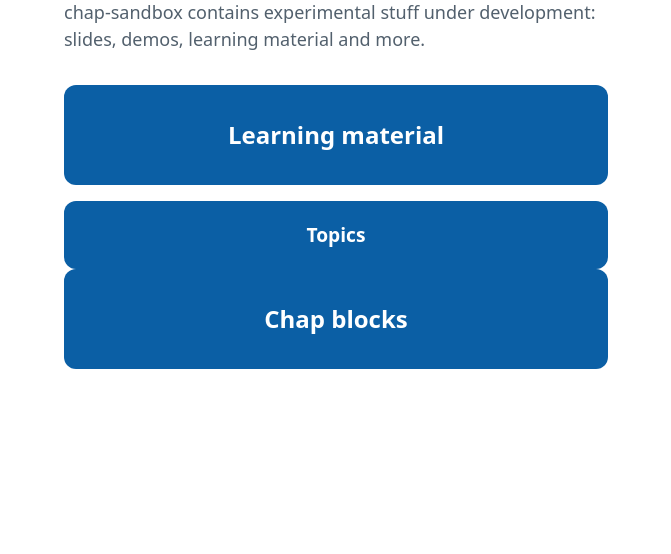
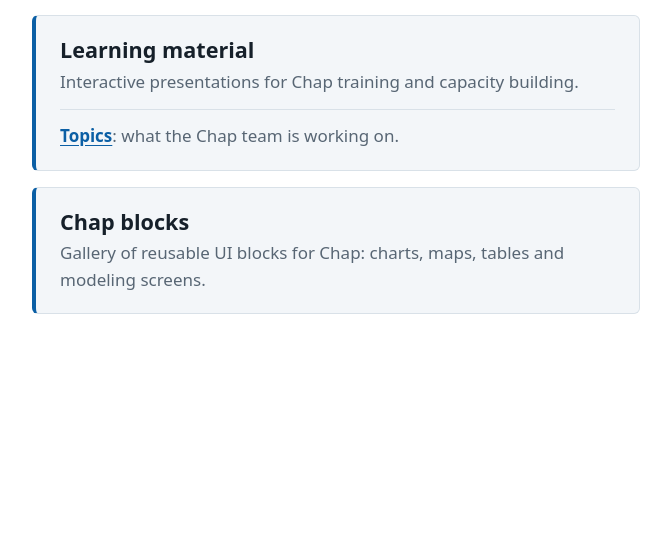
Before and after one commit to dhis2-chap/chap-sandbox, a plain HTML site: page site/index.html in a window 1280 px wide. Shown: the part 246-800 px from the top of the page, without its empty margins (304-975 px from the left). Drawn offline with Linux system fonts and the light colour scheme.

Commit message:
feat: restyle the front page as a list of described entries
Each entry is a box with a title and a one-line description; Topics now sits inside Learning material instead of looking like a separate entry.

```diff
--- a/site/index.html
+++ b/site/index.html
@@ -8,18 +8,20 @@
   <style>
     :root {
       --bg: #ffffff;
-      --fg: #1f2933;
-      --muted: #52606d;
-      --box: #0b5fa5;
-      --box-fg: #ffffff;
+      --fg: #16202a;
+      --muted: #586674;
+      --accent: #0b5fa5;
+      --line: #d9e1e8;
+      --surface: #f3f6f9;
     }
     @media (prefers-color-scheme: dark) {
       :root {
-        --bg: #14181d;
+        --bg: #12161b;
         --fg: #e6ebf0;
         --muted: #9aa5b1;
-        --box: #1f6fb8;
-        --box-fg: #ffffff;
+        --accent: #6cb0f0;
+        --line: #2a323b;
+        --surface: #1a2028;
       }
     }
     * { box-sizing: border-box; }
@@ -27,41 +29,69 @@
       margin: 0;
       background: var(--bg);
       color: var(--fg);
-      font: 18px/1.5 system-ui, -apple-system, "Segoe UI", Roboto, sans-serif;
+      font: 17px/1.55 system-ui, -apple-system, "Segoe UI", Roboto, sans-serif;
     }
     main {
-      max-width: 36rem;
+      max-width: 40rem;
       margin: 0 auto;
-      padding: 4rem 16px;
-      min-height: 100vh;
-      display: flex;
-      flex-direction: column;
-      justify-content: center;
+      padding: clamp(3rem, 12vh, 7rem) 16px 4rem;
     }
-    h1 { font-size: 2rem; margin: 0 0 0.75rem; }
-    p { margin: 0 0 2rem; color: var(--muted); }
-    .box {
-      display: block;
-      background: var(--box);
-      color: var(--box-fg);
-      text-decoration: none;
-      border-radius: 12px;
-      padding: 2rem;
-      font-size: 1.5rem;
-      font-weight: 600;
-      text-align: center;
+    h1 {
+      font-size: clamp(2.25rem, 7vw, 3.25rem);
+      line-height: 1.05;
+      letter-spacing: -0.02em;
+      font-weight: 750;
+      margin: 0 0 1rem;
     }
-    .box:hover, .box:focus { filter: brightness(1.1); }
-    .box-small { margin-top: 1rem; padding: 1.25rem; font-size: 1.2rem; }
+    .lead {
+      margin: 0 0 2.5rem;
+      max-width: 32rem;
+      color: var(--muted);
+      font-size: 1.1rem;
+    }
+    ul { list-style: none; margin: 0; padding: 0; display: grid; gap: 1rem; }
+    .entry {
+      position: relative;
+      background: var(--surface);
+      border: 1px solid var(--line);
+      border-left: 4px solid var(--accent);
+      border-radius: 6px;
+      padding: 1.25rem 1.5rem;
+    }
+    .entry:hover { border-color: var(--accent); }
+    .entry h2 { font-size: 1.35rem; line-height: 1.25; margin: 0 0 0.35rem; }
+    .entry h2 a { color: var(--fg); text-decoration: none; }
+    /* The whole box opens the entry; links inside it sit above this layer. */
+    .entry h2 a::after { content: ""; position: absolute; inset: 0; border-radius: 6px; }
+    .entry:hover h2 a { color: var(--accent); }
+    .entry p { margin: 0; color: var(--muted); }
+    .entry .sub {
+      position: relative;
+      margin-top: 0.85rem;
+      padding-top: 0.85rem;
+      border-top: 1px solid var(--line);
+    }
+    .sub a { color: var(--accent); font-weight: 600; text-underline-offset: 3px; }
+    a:focus-visible { outline: none; }
+    .entry:has(h2 a:focus-visible) { outline: 3px solid var(--accent); outline-offset: 3px; }
+    .sub a:focus-visible { outline: 3px solid var(--accent); outline-offset: 2px; border-radius: 2px; }
   </style>
 </head>
 <body>
   <main>
     <h1>Chap sandbox</h1>
-    <p>chap-sandbox contains experimental stuff under development: slides, demos, learning material and more.</p>
-    <a class="box" href="/learning-material/">Learning material</a>
-    <a class="box box-small" href="/learning-material/topics/">Topics</a>
-    <a class="box" href="/blocks/">Chap blocks</a>
+    <p class="lead">Experimental Chap work under development: slides, demos, learning material and more.</p>
+    <ul>
+      <li class="entry">
+        <h2><a href="/learning-material/">Learning material</a></h2>
+        <p>Interactive presentations for Chap training and capacity building.</p>
+        <p class="sub"><a href="/learning-material/topics/">Topics</a>: what the Chap team is working on.</p>
+      </li>
+      <li class="entry">
+        <h2><a href="/blocks/">Chap blocks</a></h2>
+        <p>Gallery of reusable UI blocks for Chap: charts, maps, tables and modeling screens.</p>
+      </li>
+    </ul>
   </main>
 </body>
 </html>
```
